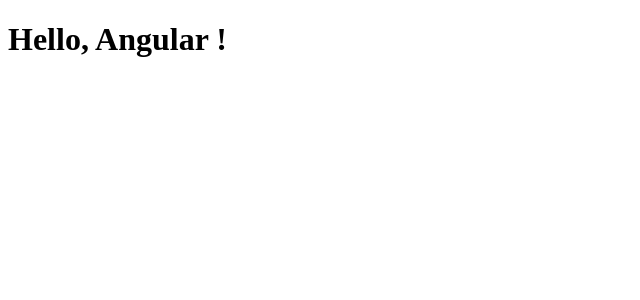
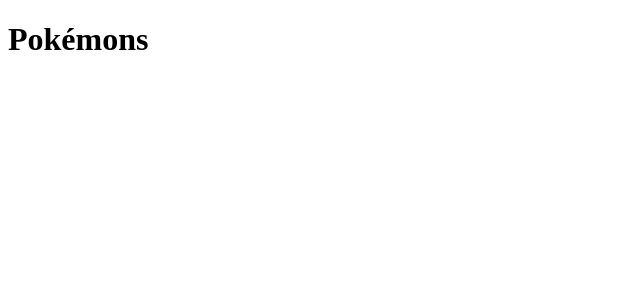
Before and after one commit to awesome-angular/ng-pokemons-app-v9, an Angular app: page / in a window 1280 px wide. Shown: the top 300 px of the page, without its empty margins (0-640 px from the left). Built offline with nearby package versions, Linux system fonts and the light colour scheme.

Commit message:
2.components

```diff
--- a/src/app/app.component.ts
+++ b/src/app/app.component.ts
@@ -1,9 +1,17 @@
-import { Component } from '@angular/core';
+import { Component, OnInit } from '@angular/core';
+import { Pokemon } from './pokemon';
+import { POKEMONS } from './mock-pokemons';
 
 @Component({
  selector: 'app-root',
- template: `<h1>Hello, {{name}} !</h1>`,
+ template: `<h1>Pokémons</h1>`,
 })
-export class AppComponent {
- name = 'Angular';
+export class AppComponent implements OnInit {
+  pokemons: Pokemon[] = null;
+  ngOnInit() {
+    this.pokemons = POKEMONS;
+  }
+  selectPokemon(pokemon: Pokemon) {
+    console.log('Vous avez selectionné ' + pokemon.name);
+  }
 }
--- /dev/null
+++ b/src/app/mock-pokemons.ts
@@ -0,0 +1,112 @@
+import { Pokemon } from './pokemon';
+
+export const POKEMONS: Pokemon[] = [
+ {
+  id: 1,
+  name: "Bulbizarre",
+  hp: 25,
+  cp: 5,
+  picture: "https://assets.pokemon.com/assets/cms2/img/pokedex/detail/001.png",
+  types: ["Plante", "Poison"],
+  created: new Date()
+ },
+ {
+  id: 2,
+  name: "Salamèche",
+  hp: 28,
+  cp: 6,
+  picture: "https://assets.pokemon.com/assets/cms2/img/pokedex/detail/004.png",
+  types: ["Feu"],
+  created: new Date()
+ },
+ {
+  id: 3,
+  name: "Carapuce",
+  hp: 21,
+  cp: 4,
+  picture: "https://assets.pokemon.com/assets/cms2/img/pokedex/detail/007.png",
+  types: ["Eau"],
+  created: new Date()
+ },
+ {
+  id: 4,
+  name: "Aspicot",
+  hp: 16,
+  cp: 2,
+  picture: "https://assets.pokemon.com/assets/cms2/img/pokedex/detail/013.png",
+  types: ["Insecte", "Poison"],
+  created: new Date()
+ },
+ {
+  id: 5,
+  name: "Roucool",
+  hp: 30,
+  cp: 7,
+  picture: "https://assets.pokemon.com/assets/cms2/img/pokedex/detail/016.png",
+  types: ["Normal", "Vol"],
+  created: new Date()
+ },
+ {
+  id: 6,
+  name: "Rattata",
+  hp: 18,
+  cp: 6,
+  picture: "https://assets.pokemon.com/assets/cms2/img/pokedex/detail/019.png",
+  types: ["Normal"],
+  created: new Date()
+ },
+ {
+  id: 7,
+  name: "Piafabec",
+  hp: 14,
+  cp: 5,
+  picture: "https://assets.pokemon.com/assets/cms2/img/pokedex/detail/021.png",
+  types: ["Normal", "Vol"],
+  created: new Date()
+ },
+ {
+  id: 8,
+  name: "Abo",
+  hp: 16,
+  cp: 4,
+  picture: "https://assets.pokemon.com/assets/cms2/img/pokedex/detail/023.png",
+  types: ["Poison"],
+  created: new Date()
+ },
+ {
+  id: 9,
+  name: "Pikachu",
+  hp: 21,
+  cp: 7,
+  picture: "https://assets.pokemon.com/assets/cms2/img/pokedex/detail/025.png",
+  types: ["Electrik"],
+  created: new Date()
+ },
+ {
+  id: 10,
+  name: "Sabelette",
+  hp: 19,
+  cp: 3,
+  picture: "https://assets.pokemon.com/assets/cms2/img/pokedex/detail/027.png",
+  types: ["Normal"],
+  created: new Date()
+ },
+ {
+  id: 11,
+  name: "Mélofée",
+  hp: 25,
+  cp: 5,
+  picture: "https://assets.pokemon.com/assets/cms2/img/pokedex/detail/035.png",
+  types: ["Fée"],
+  created: new Date()
+ },
+ {
+  id: 12,
+  name: "Groupix",
+  hp: 17,
+  cp: 8,
+  picture: "https://assets.pokemon.com/assets/cms2/img/pokedex/detail/037.png",
+  types: ["Feu"],
+  created: new Date()
+ }
+];
--- /dev/null
+++ b/src/app/pokemon.ts
@@ -0,0 +1,9 @@
+export class Pokemon {
+  id: number;
+  hp: number;
+  cp: number;
+  name: string;
+  picture: string;
+  types: Array<string>;
+  created: Date;
+ }
```
